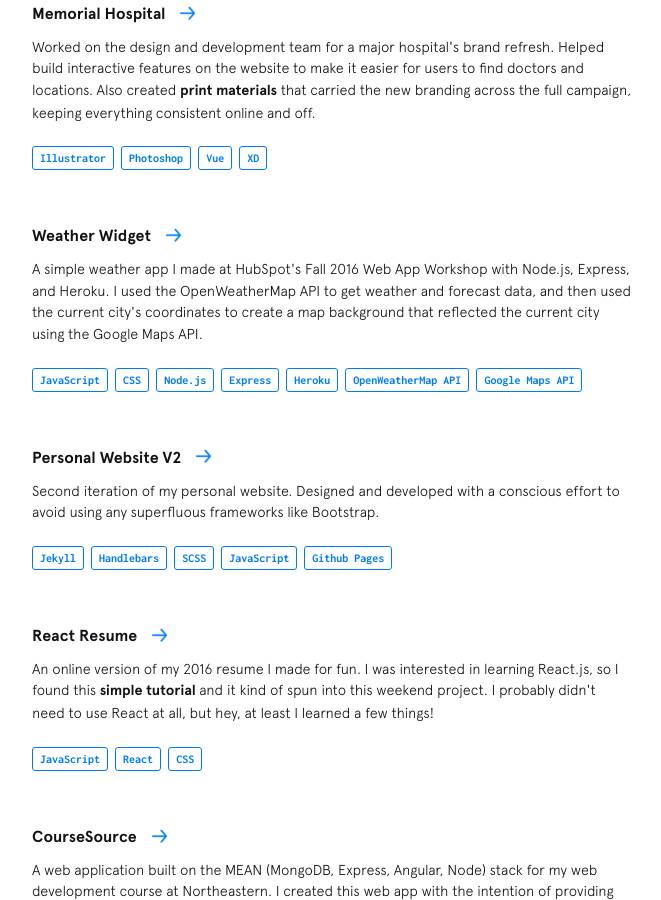
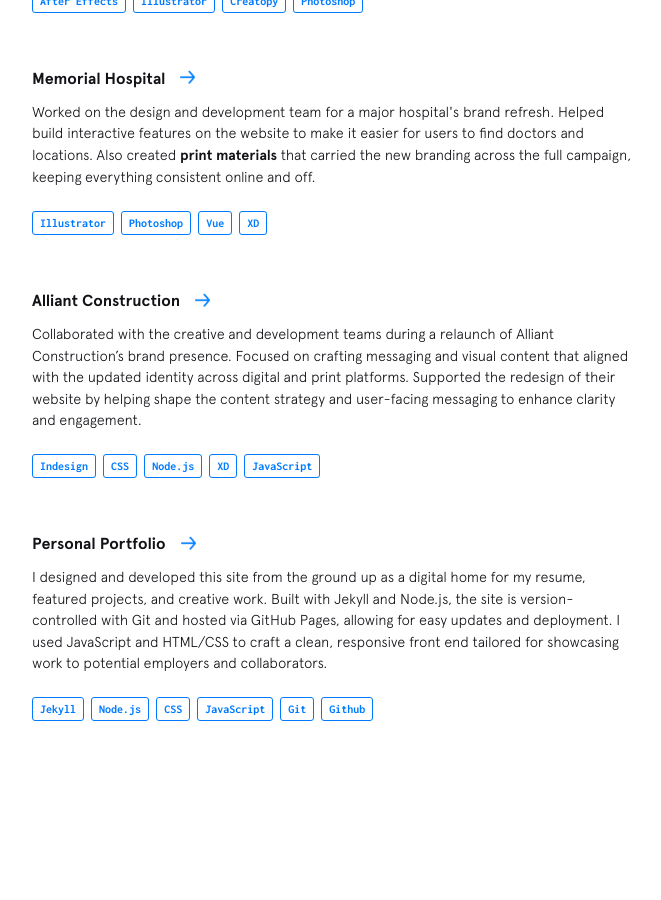
Before and after one commit to abking4/portfolio, a Jekyll site: the page built from index.html, in a window 1280 px wide and 900 px high, scrolled down 4825 px. Shown: the whole window, without its empty margins (418-1079 px from the left). Built offline with Jekyll 4.4.1, drawn with Linux system fonts in a browser that asks for light colours; nearby versions of some CDN libraries; some of the changed text lies outside the part shown.

Commit message:
added other projects

```diff
--- a/_data/other-projects.yml
+++ b/_data/other-projects.yml
@@ -19,7 +19,7 @@
 
 - name: Southwest Distributors
   url: https://bud4u.com/products/
-  description: envolved in the build of assets for all of their products to be displayed in their product portions of the main site.
+  description: Contributed to the website build by preparing and optimizing visual assets for hundreds of products in the client’s catalog. This involved isolating and cleaning product images for consistent, web-ready presentation across the site’s product pages. The work required attention to detail, batch processing, and close collaboration with the web team to ensure all assets met display and performance standards.
   used:
     - thing: Photoshop
     - thing: Lightroom
@@ -49,68 +49,23 @@
     - thing: Vue
     - thing: XD
 
-- name: Weather Widget
-  url: http://quiet-dusk-89245.herokuapp.com/
-  code: https://github.com/bchiang7/DemoWebApp
-  description: A simple weather app I made at HubSpot's Fall 2016 Web App Workshop with Node.js, Express, and Heroku. I used the OpenWeatherMap API to get weather and forecast data, and then used the current city's coordinates to create a map background that reflected the current city using the Google Maps API.
-  img: weather
+- name: Alliant Construction
+  url: https://www.alliantconstruction.com/
+  description: Collaborated with the creative and development teams during a relaunch of Alliant Construction’s brand presence. Focused on crafting messaging and visual content that aligned with the updated identity across digital and print platforms. Supported the redesign of their website by helping shape the content strategy and user-facing messaging to enhance clarity and engagement.
   used:
-    - thing: JavaScript
+    - thing: Indesign
     - thing: CSS
     - thing: Node.js
-    - thing: Express
-    - thing: Heroku
-    - thing: OpenWeatherMap API
-    - thing: Google Maps API
+    - thing: XD
+    - thing: JavaScript
 
-- name: Personal Website V2
-  url: http://brittanychiang.com/v2
-  code: https://github.com/bchiang7/v2
-  description: Second iteration of my personal website. Designed and developed with a conscious effort to avoid using any superfluous frameworks like Bootstrap.
+- name: Personal Portfolio
+  url: https://austintheking.com/
+  description: I designed and developed this site from the ground up as a digital home for my resume, featured projects, and creative work. Built with Jekyll and Node.js, the site is version-controlled with Git and hosted via GitHub Pages, allowing for easy updates and deployment. I used JavaScript and HTML/CSS to craft a clean, responsive front end tailored for showcasing work to potential employers and collaborators.
   used:
     - thing: Jekyll
-    - thing: Handlebars
-    - thing: SCSS
-    - thing: JavaScript
-    - thing: Github Pages
-
-- name: React Resume
-  url: http://brittanychiang.com/react-profile/
-  code: https://github.com/bchiang7/react-profile/
-  description: An online version of my 2016 resume I made for fun. I was interested in learning React.js, so I found this <a class="underline-link" href="https://medium.com/learning-new-stuff/building-your-first-react-js-app-d53b0c98dc#.1439cdewq">simple tutorial</a> and it kind of spun into this weekend project. I probably didn't need to use React at all, but hey, at least I learned a few things!
-  used:
-    - thing: JavaScript
-    - thing: React
-    - thing: CSS
-
-- name: CourseSource
-  url: http://webdevspring2016-chiangbrittany.rhcloud.com/project/client/#/login
-  code: https://github.com/bchiang7/WebDevSpring2016/tree/master/public/project
-  description: A web application built on the MEAN (MongoDB, Express, Angular, Node) stack for my web development course at Northeastern. I created this web app with the intention of providing Northeastern Students a better experience browsing the courses offered at Northeastern.
-  used:
-    - thing: HTML
+    - thing: Node.js
     - thing: CSS
     - thing: JavaScript
-    - thing: Node.js
-    - thing: Angular
-    - thing: Express
-    - thing: MongoDB
-
-- name: NU Women in Tech
-  url: http://nuwit.ccs.neu.edu/
-  code: https://github.com/nuwit/website
-  description: Complete overhaul and redesign of NU Women in Tech's club website using Jekyll, built while serving as web chair on the e-board.
-  used:
-    - thing: Jekyll
-    - thing: HTML
-    - thing: CSS
-    - thing: JavaScript
-    - thing: Bootstrap
-
-- name: Fontipsums
-  url: http://brittanychiang.com/fontipsums
-  code: https://github.com/bchiang7/fontipsums
-  description: As someone who has an eye for typography, I wanted a way to visually see different font combinations together. I whipped up this simple website to display some of my favorite pairings combined with some fun lorem ipsum variations I found on the web.
-  used:
-    - thing: HTML
-    - thing: SCSS
+    - thing: Git
+    - thing: Github
--- a/_includes/featured-projects.html
+++ b/_includes/featured-projects.html
@@ -29,7 +29,7 @@
         <div class="project__name">
           <a href="https://superiorcatfish.com/" target="_blank">Superior Catfish</a>
         </div>
-        <p>Custom site built and launched during their rebrand. Currated assets included on site photography and hand drawn custom illustrations.</p>
+        <p>Led design for the brand refresh, including hand-drawn illustrations, custom photography, and styled web prototypes in XD and Figma. Collaborated with developers to carry the new identity across digital and print materials.</p>
       </figcaption>
     </div>
 
```
